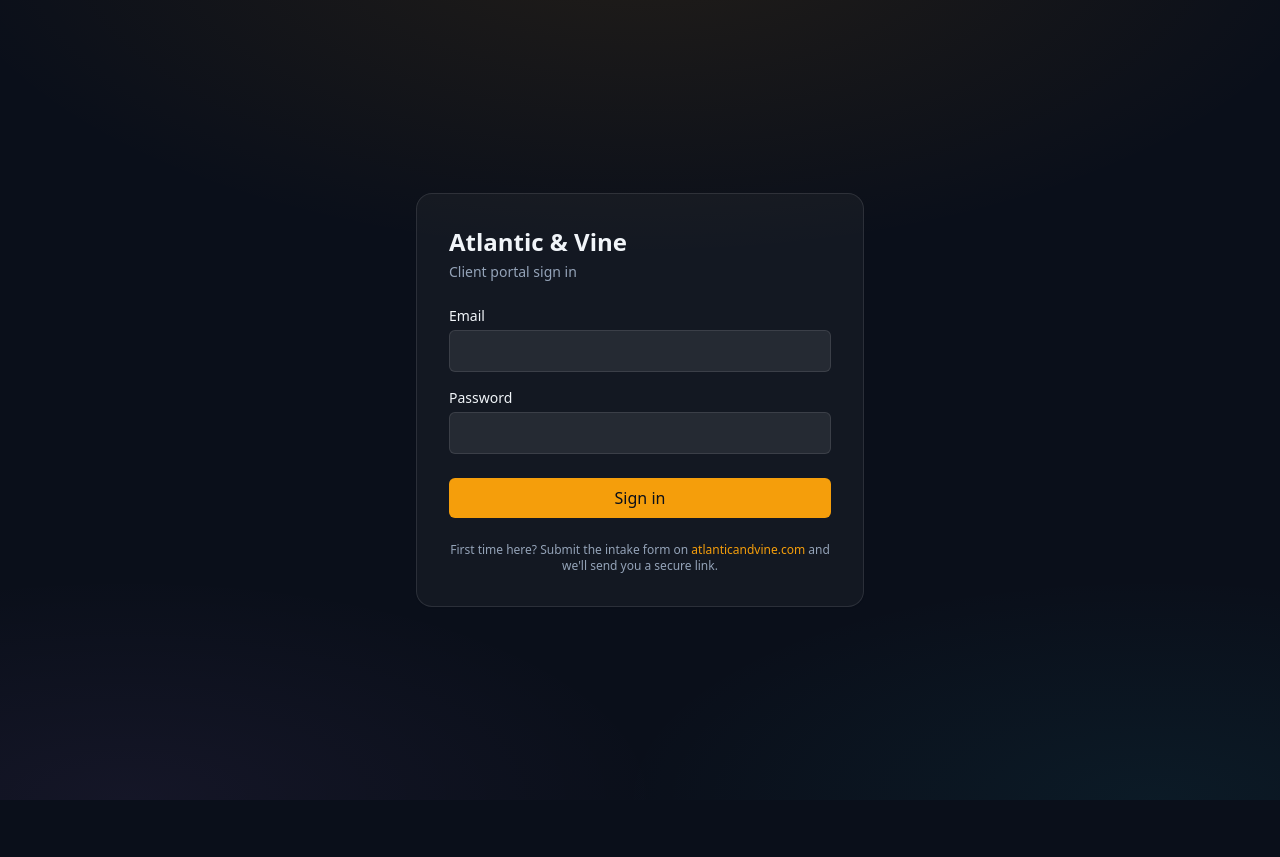
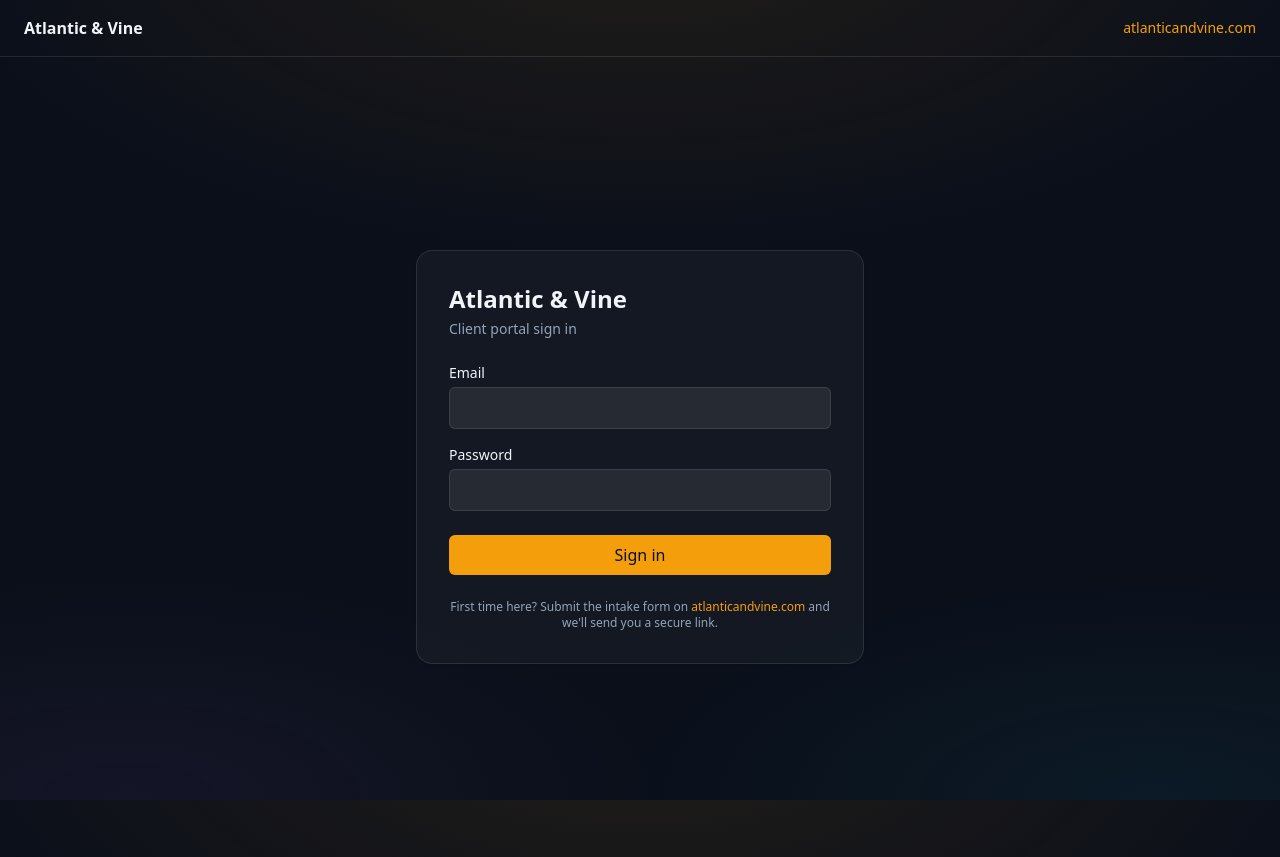
Before and after one commit to valfulton/atlantic-hub, a Next.js app: page /client/login in a window 1280 px wide. Before the commit the page ends 800 px from the top, so only its background shows below. Built offline with nearby package versions, Linux system fonts and the light colour scheme.

Commit message:
Client login nav popup; social integrations board updates

```diff
--- a/app/admin/social/SocialIntegrationsBoard.tsx
+++ b/app/admin/social/SocialIntegrationsBoard.tsx
@@ -262,8 +262,8 @@ export function SocialIntegrationsBoard() {
                 onClick={() => setTenant(t)}
                 className={`px-3.5 py-1.5 rounded-full text-sm transition-all border ${
                   active
-                    ? 'border-transparent text-white shadow-lg shadow-pink-500/20'
-                    : 'border-border text-muted hover:text-ink hover:border-pink-400/60'
+                    ? 'border-transparent text-white shadow-md shadow-pink-500/10'
+                    : 'border-border text-muted hover:text-ink hover:border-pink-400/40'
                 }`}
                 style={
                   active
@@ -362,7 +362,7 @@ export function SocialIntegrationsBoard() {
                   live
                     ? startConnect(p.id)
                     : showToast(
-                        `${p.label} is still in its platform review queue. LinkedIn and X are live now.`
+                        `${p.label} unlocks as a package add-on once its platform review clears. LinkedIn and X are live right now.`
                       )
                 }
               />
@@ -445,7 +445,7 @@ function ProviderCard({
     <div className="relative bg-surface border border-border rounded-2xl p-5 overflow-hidden transition-all hover:border-pink-400/40 hover:-translate-y-0.5 hover:shadow-xl hover:shadow-pink-500/5">
       {/* Brand color flourish */}
       <div
-        className="pointer-events-none absolute -top-12 -right-12 w-32 h-32 rounded-full opacity-20 blur-2xl"
+        className="pointer-events-none absolute -top-12 -right-12 w-32 h-32 rounded-full opacity-[0.09] blur-3xl"
         style={{ background: provider.brandColor }}
       />
 
@@ -493,10 +493,10 @@ function ProviderCard({
         <button
           type="button"
           onClick={onConnect}
-          className="relative w-full px-4 py-2 rounded-full text-white text-sm font-medium transition-all hover:brightness-110"
+          className="relative w-full px-4 py-2.5 rounded-full text-white text-sm font-semibold tracking-wide transition-all hover:brightness-[1.07]"
           style={{
             background: 'linear-gradient(120deg, #FF5A6E, #FF9C5B)',
-            boxShadow: '0 8px 20px -8px rgba(255,90,110,0.5)'
+            boxShadow: '0 6px 16px -10px rgba(255,90,110,0.45)'
           }}
         >
           Connect {provider.label}
@@ -505,9 +505,9 @@ function ProviderCard({
         <button
           type="button"
           onClick={onConnect}
-          className="relative w-full px-4 py-2 rounded-full text-sm font-medium transition-all border border-border text-muted hover:text-ink cursor-not-allowed opacity-80"
+          className="relative w-full px-4 py-2.5 rounded-full text-sm font-medium transition-all border border-border text-muted hover:text-ink hover:border-pink-400/30"
         >
-          {provider.label} pending review
+          Available as add-on
         </button>
       )}
     </div>
--- a/app/client/login/page.tsx
+++ b/app/client/login/page.tsx
@@ -56,6 +56,17 @@ function LoginForm() {
   }
 
   return (
+    <>
+      <nav className="w-full flex items-center justify-between px-6 py-4 border-b border-border">
+        <span className="font-semibold text-ink">Atlantic &amp; Vine</span>
+        <button
+          type="button"
+          onClick={() => window.open('https://atlanticandvine.netlify.app', 'avsite', 'width=1180,height=820')}
+          className="text-sm text-brand hover:underline"
+        >
+          atlanticandvine.com
+        </button>
+      </nav>
     <main className="min-h-screen flex items-center justify-center px-4 py-12">
       <form
         onSubmit={handleSubmit}
@@ -124,6 +135,7 @@ function LoginForm() {
         </p>
       </form>
     </main>
+    </>
   );
 }
 
```
